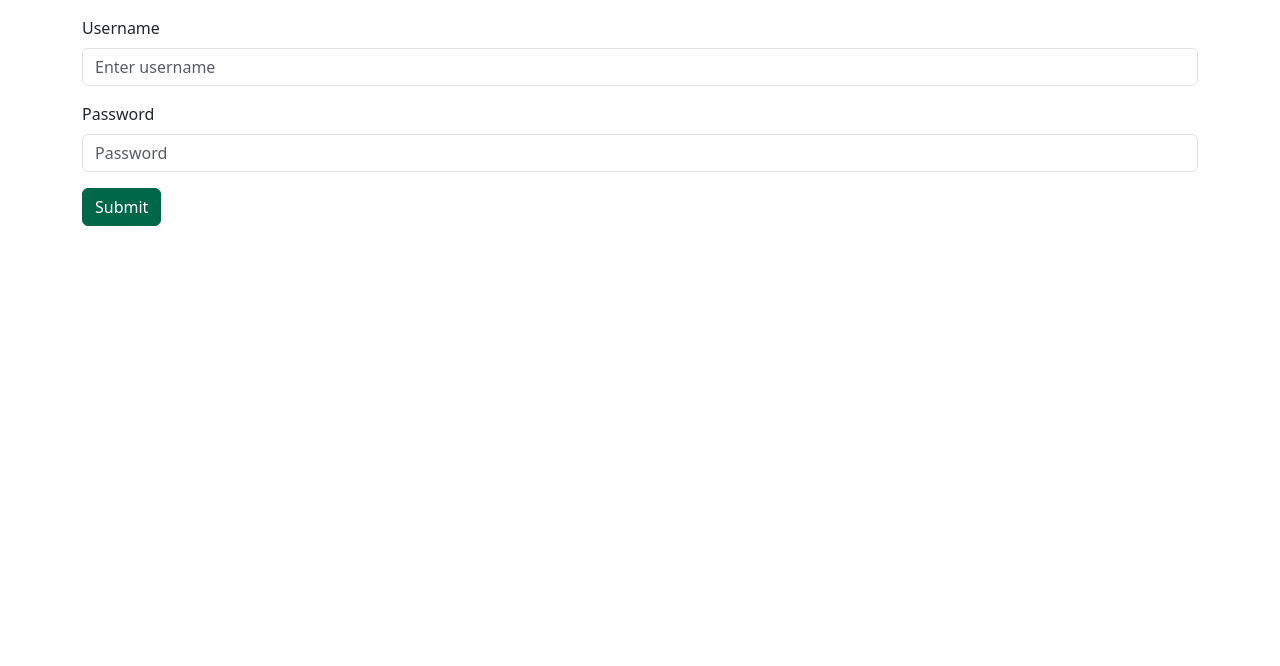
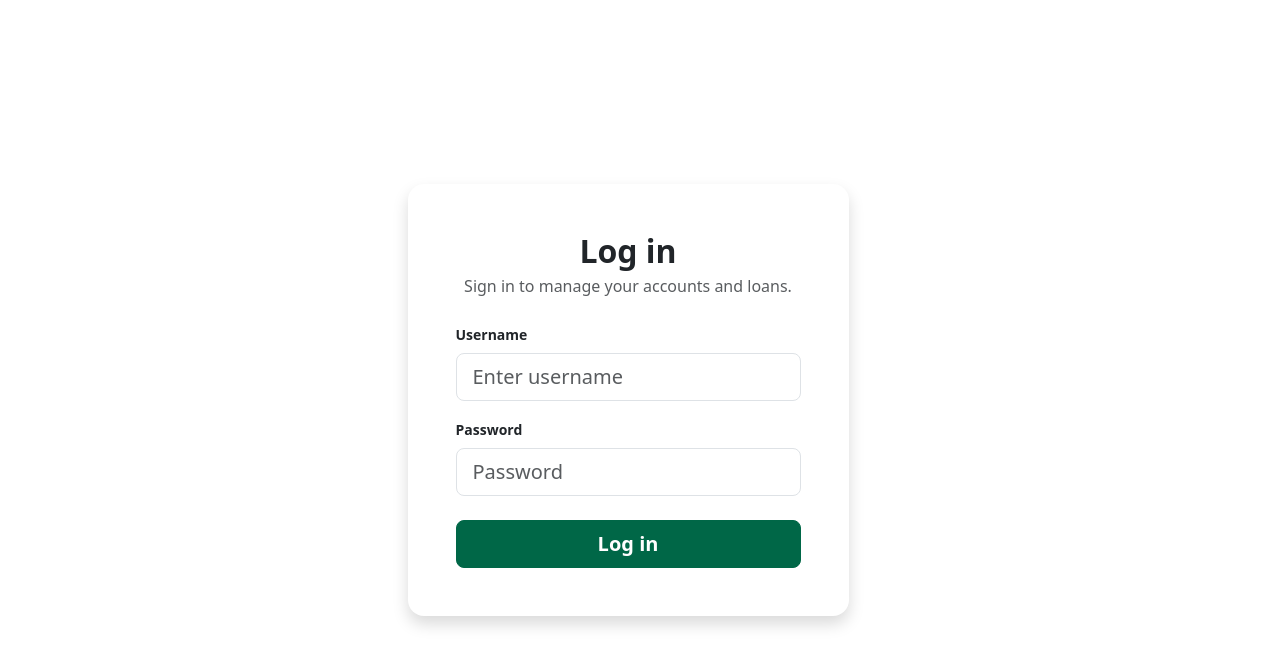
Before and after one commit to ucmo-cs/F26_TeamB, a React (Vite) app in the folder react-app/: page / in a window 1280 px wide. Shown: the top 666 px of the page. Built offline with nearby package versions, Linux system fonts and the light colour scheme.

Commit message:
changed some formating

```diff
--- a/react-app/src/components/BootStrapComponents.jsx
+++ b/react-app/src/components/BootStrapComponents.jsx
@@ -79,29 +79,44 @@ function LoginComponent(){
 
 
   return (
-    <Form onSubmit={handleSubmit}>
-      <Container className="mt-3">
+      <div className="container d-flex align-items-center min-vh-100">
+        <div className="row justify-content-center w-100">
+          <div className="col-12 col-md-8 col-lg-5 col-xl-5">
+
+            <Form onSubmit={handleSubmit} className="card border-0 shadow rounded-4 p-4 p-md-5">
+
+              <div className="text-center mb-4">
+                <h2 className="fw-bold mb-1">Log in</h2>
+                <p className="text-body-secondary mb-0">Sign in to manage your accounts and loans.</p>
+              </div>
+
               {error && (
-        <Alert variant='danger'>
-          <p>{error}</p>
+              <Alert variant='danger' className="py-2 mb-4" role="alert">
+                <p className="mb-0 small">{error}</p>
               </Alert>)}
 
               <Form.Group className="mb-3" controlId="formUsername">
-          <Form.Label>Username</Form.Label>
-          <Form.Control type="text" placeholder="Enter username" value={userName} onChange={(e) => setUsername(e.target.value)}/>
+                <Form.Label className="fw-semibold small">Username</Form.Label>
+                <Form.Control size="lg" type="text" placeholder="Enter username" autoComplete="username" value={userName} onChange={(e) => setUsername(e.target.value)}/>
               </Form.Group>
 
-        <Form.Group className="mb-3" controlId="formBasicPassword">
-          <Form.Label>Password</Form.Label>
-          <Form.Control type="password" placeholder="Password" value = {password} onChange={(e) => setPassword(e.target.value)}/>
+              <Form.Group className="mb-4" controlId="formBasicPassword">
+                <Form.Label className="fw-semibold small">Password</Form.Label>
+                <Form.Control size="lg" type="password" placeholder="Password" autoComplete="current-password" value = {password} onChange={(e) => setPassword(e.target.value)}/>
               </Form.Group>
 
-        <Button variant="primary" type="submit">
-          Submit
+              <div className="d-grid">
+                <Button variant="primary" size="lg" type="submit" className="fw-semibold">
+                  Log in
                 </Button>
+              </div>
 
-      </Container>
             </Form>
+
+          </div>
+        </div>
+      </div>
+
   )
 }
 
--- a/react-app/src/components/LoanComponent.jsx
+++ b/react-app/src/components/LoanComponent.jsx
@@ -25,7 +25,7 @@ export function LoanComponent(){
         <Container className="my-5 bg-secondary rounded">
             <Row className = 'mb-4'>
                 <Col className='h2'>Amount Owed</Col>
-                <Col className='h2 text-end'>$ {customerLoanInfo? customerLoanInfo.remainingBalance : '-'}</Col>
+                <Col className='h2 text-end'> {customerLoanInfo? customerLoanInfo.remainingBalance.toLocaleString('en-US', {style: 'currency', currency: 'USD',}) : '-'}</Col>
             </Row>
             <Row>
                 <Col className='h5'>Date Taken Out</Col>
@@ -33,7 +33,7 @@ export function LoanComponent(){
             </Row>
             <Row>
                 <Col className='h5'>Original Amount</Col>
-                <Col className='h5 text-end'>${customerLoanInfo? customerLoanInfo.originalAmount : '-'}</Col>
+                <Col className='h5 text-end'>{customerLoanInfo? customerLoanInfo.originalAmount.toLocaleString('en-US', {style: 'currency', currency: 'USD',}) : '-'}</Col>
             </Row>
             <Row>
                 <Col className='h5'>Interest Rate</Col>
@@ -41,11 +41,11 @@ export function LoanComponent(){
             </Row>
             <Row>
                 <Col className='h5'>Calculated pay-off Date</Col>
-                <Col className='h5 text-end'>{customerLoanInfo? customerLoanInfo.calculatedPayoffDate : '-'}</Col>
+                <Col className='h5 text-end'>{customerLoanInfo? customerLoanInfo.loanEndDate : '-'}</Col>
             </Row>
             <Row>
                 <Col className='h5'>Minimum monthly payment</Col>
-                <Col className='h5 text-end'>{customerLoanInfo? customerLoanInfo.minimumMonthlyPayment : '-'}</Col>
+                <Col className='h5 text-end'>{customerLoanInfo? customerLoanInfo.minimumScheduledPaymentAmount.toLocaleString('en-US', {style: 'currency', currency: 'USD',}) : '-'}</Col>
             </Row>
         </Container>
     )
--- a/react-app/src/components/SchedulePaymentComponent.jsx
+++ b/react-app/src/components/SchedulePaymentComponent.jsx
@@ -40,7 +40,7 @@ export function SchedulePaymentComponent(){
             });
 
         if (response.ok) {
-            setLoanInfo({ ...loanInfo, paymentFrequency: selectedPaymentBy, scheduledPaymentAmount: selectedPaymentAmount });
+            setLoanInfo({ ...loanInfo, paymentFrequency: selectedPaymentBy, scheduledPaymentAmount: Number(selectedPaymentAmount) });
             setEditMode(false);
             setError("");
         }else{
@@ -90,7 +90,7 @@ export function SchedulePaymentComponent(){
                 </>
                 :////////////////////////////////////////////////////////////////////////////////////////////////////////////////////////////////////////
                 <>
-                <Col className='h2 text-end'>$ {loanInfo ? loanInfo.scheduledPaymentAmount : '-'}</Col>
+                <Col className='h2 text-end'>{loanInfo ? loanInfo.scheduledPaymentAmount.toLocaleString('en-US', {style: 'currency', currency: 'USD',}) : '-'}</Col>
                 </>
 
             }
@@ -98,7 +98,7 @@ export function SchedulePaymentComponent(){
 
             <Row className='mb-4'>
                 <Col className='h2'>Minimum Payment</Col>
-                <Col className='h2 text-end'>{loanInfo? `$ ${loanInfo.minimumScheduledPaymentAmount.toFixed(2)}` : '-'}</Col>
+                <Col className='h2 text-end'>{loanInfo? loanInfo.minimumScheduledPaymentAmount.toLocaleString('en-US', {style: 'currency', currency: 'USD',}) : '-'}</Col>
             </Row>
 
             {editMode?
```
Lines whose indentation alone changed are shown as unchanged.
